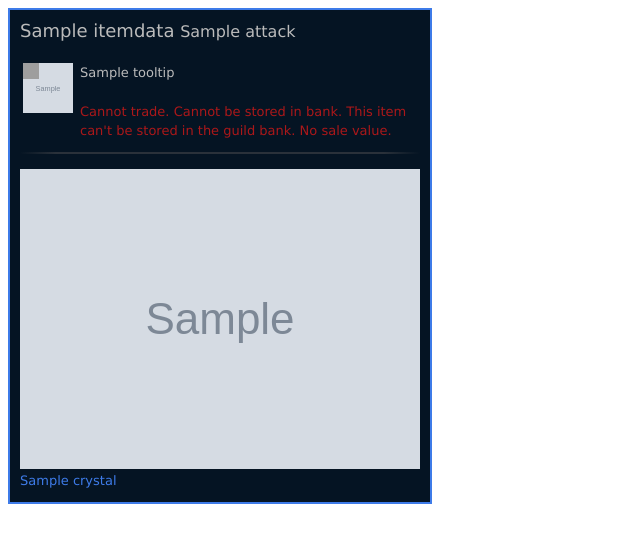
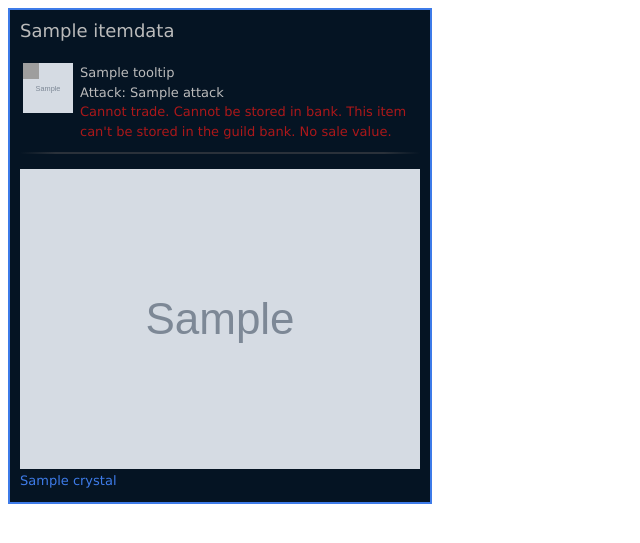
Before and after one commit to Roukanken42/armory, a Django app: template item/templates/item/tooltip.html in a window 1280 px wide. Shown: the top 543 px of the page, without its empty margins (0-640 px from the left). Run offline with Django 3.2, Linux system fonts and the light colour scheme; the template is opened without the code that fills it: most values are stand-ins (such as "Sample title", 1, 10 or a date in 2020); grey boxes marked "Sample" are stand-in pictures; grey boxes are pictures that could not be loaded.

Commit message:
Test of attack

```diff
--- a/item/templates/item/tooltip.html
+++ b/item/templates/item/tooltip.html
@@ -42,7 +42,6 @@
 
 <div id="item" class = "item_box" style="width:400px;" >
 	<font size = 4 class = "rarity_color"> {{ itemdata.name }} </font>
-	{{ itemdata.equipmentData.attack }}
 
 	<br><br>
 	<table style="width:100%">
@@ -61,9 +60,12 @@
 			</td>
 			<td>
 				{% autoescape off %}
-				<font size = 2 style = "color: #BBBBBB; line-height: 150%;"> {{ itemdata.tooltip }} </font>
+				<font size = 2 style = "color: #BBBBBB; line-height: 150%;"> {{ itemdata.tooltip }}
 				{% endautoescape %}
-				<br><br>
+				<br>
+				Attack: {{ itemdata.equipdata.attack }}
+				</font>
+				<br>
 				<font size = 2 style = "color: #AB181A; line-height: 150%;">
 					{% if not itemdata.tradeable %}
 						Cannot trade.
```
